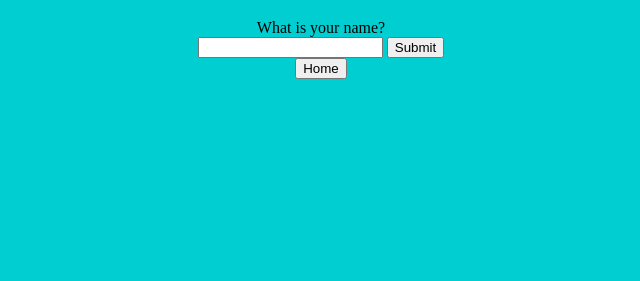
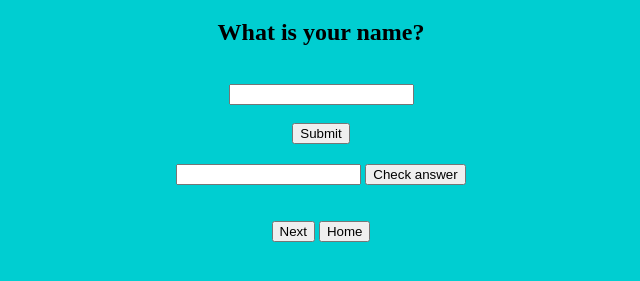
Before and after one commit to Sharon142/index.html, a plain HTML site: page testing code.html in a window 1280 px wide. Shown: the part 61-342 px from the top of the page, without its empty margins (319-959 px from the left). Drawn offline with Linux system fonts and the light colour scheme.

Commit message:
adding buttons

```diff
--- a/testing code.html
+++ b/testing code.html
@@ -8,9 +8,18 @@
     <body>
         <div id="intro">
        <h1>Quiz</h1>
-       <form name="myForm"  onclick="return validateForm(); return input()" method="post" required>
-       What is your name?<br><input type="text" name="fname">
-      <input type="submit" value="Submit">
+       <h2 id="name">What is your name?</h2><br>
+       </div>
+       <div id = "greetings">
+          <input id="userName"><br><br>
+          <button onclick="input()">Submit</button>
+       </div>
+      <div id ="quiz">
+      <h2 id="question"></h2>
+      <input id="answer">
+      <button onclick="quizFunction()">Check answer</button>
+      <br><br><br>
+      <button onclick="nextQuestion()">Next</button>
 
       </form>
 
```
